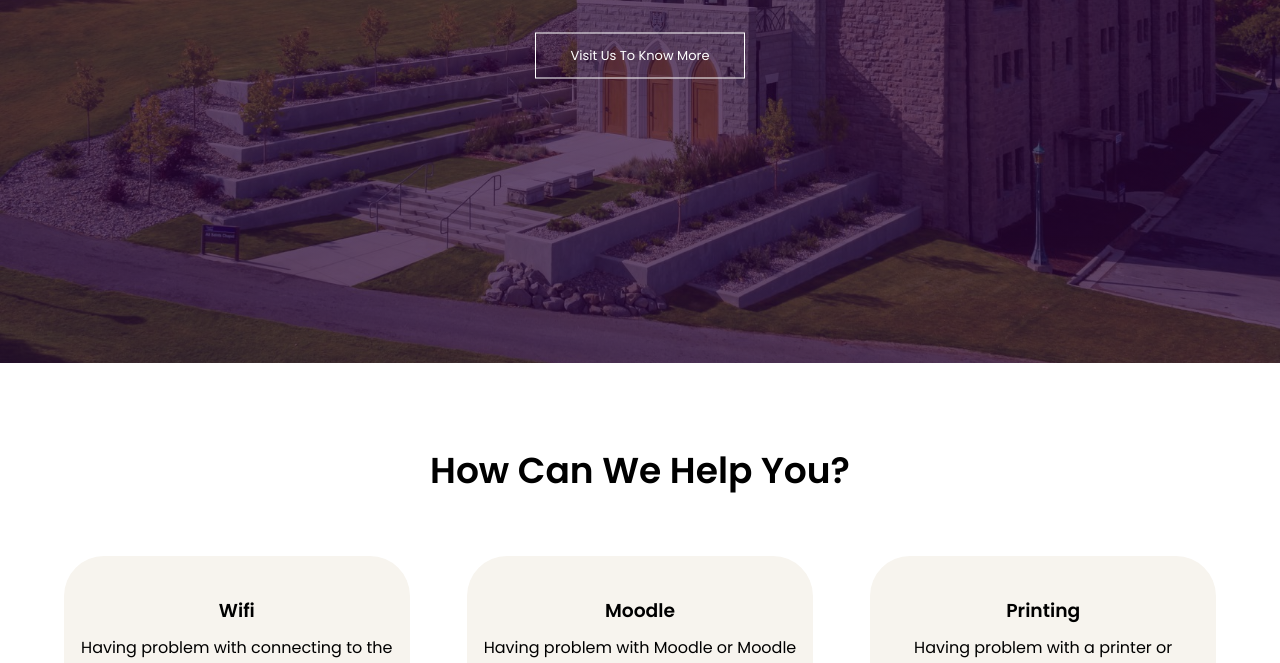
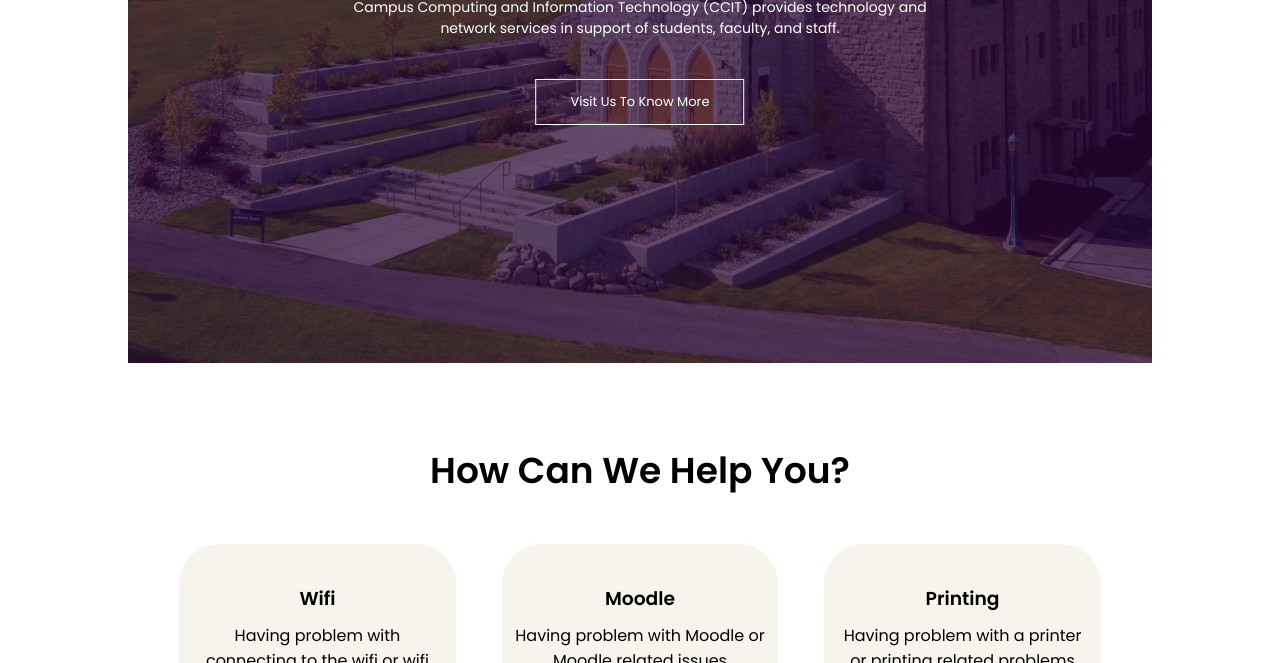
Before and after one commit to andriastheI/andriastheI.github.io, a plain HTML site: page html/index.html in a window 1280 px wide. Shown: the part 437-1100 px from the top of the page. Drawn offline with Linux system fonts and the light colour scheme.

Commit message:
New stuff

```diff
--- a/css/styel.css
+++ b/css/styel.css
@@ -6,6 +6,11 @@
     font-weight: 400;
     font-style: normal;
     box-sizing: border-box;
+}
+body{
+    max-width: 1024px;
+    margin: 0 auto;
+
 }
 
 .header{
```
Also changed, not shown: assignments/reedme.txt (added).
